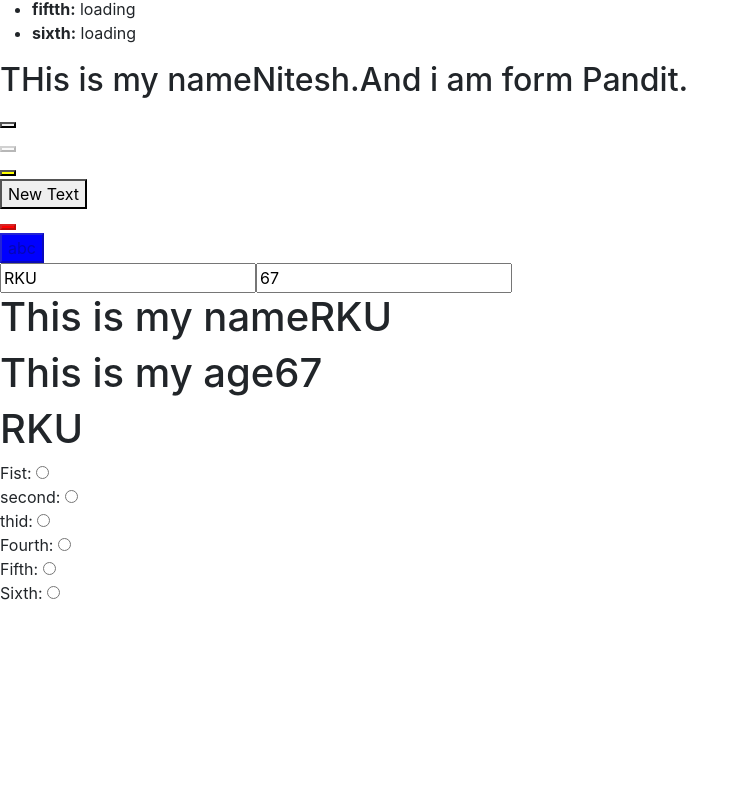
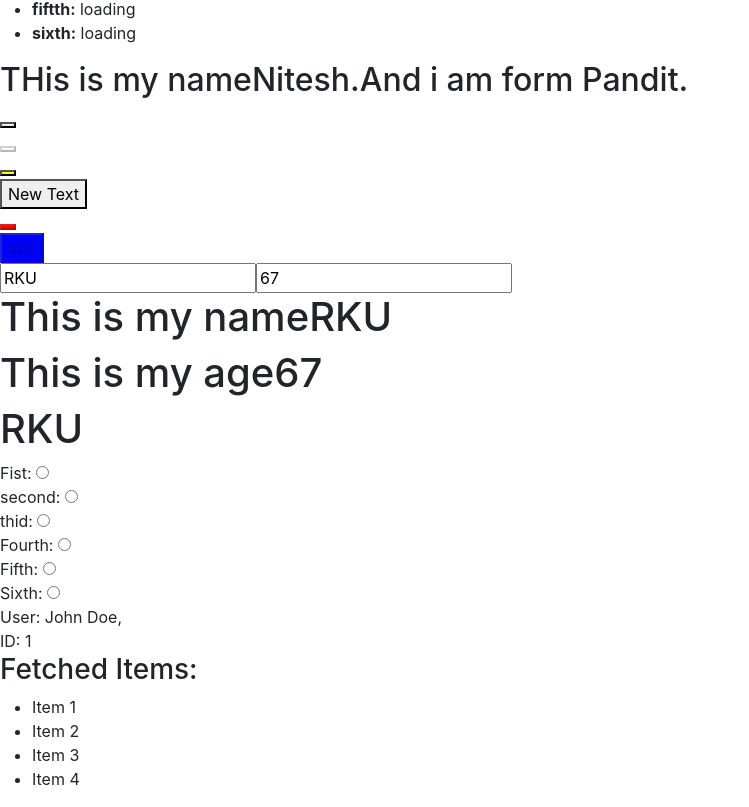
Before and after one commit to Nitesh-Pandit/my-app, a React (Create React App) app: page / in a window 1280 px wide. Shown: the part 271-1078 px from the top of the page, without its empty margins (0-749 px from the left). Before the commit the page ends 876 px from the top, so only its background shows below. Built offline with nearby package versions, Linux system fonts and the light colour scheme.

Commit message:
commiting now

```diff
--- a/package.json
+++ b/package.json
@@ -3,6 +3,7 @@
   "version": "0.1.0",
   "private": true,
   "dependencies": {
+    "bluebird": "^3.7.2",
     "cra-template": "1.2.0",
     "react": "^19.0.0",
     "react-dom": "^19.0.0",
--- a/src/App.js
+++ b/src/App.js
@@ -9,6 +9,7 @@ import Statement3 from "./componenet/Statement3";
 import Defaultprops from "./componenet/defaultprops";
 import Anmoysous from "./componenet/Anmoysous";
 import Goo from "./componenet/Goo";
+import ApiSimulation from "./componenet/UseeffectClass";
 import { StrictMode } from "react";
 function App() {
   return (
@@ -36,6 +37,9 @@ function App() {
     <Defaultprops var1={true} var2={"blue"} var3={"abc"} />
   </StrictMode>
 <Goo/>
+
+    <ApiSimulation />
+
     </>
   );
 }
--- a/src/componenet/Goo.jsx
+++ b/src/componenet/Goo.jsx
@@ -6,7 +6,6 @@ function Goo() {
 
 
     // const[color,setColor]=useState("red")
-    const[bold,setBold]=useState("bold")
   return (
     <div>
         <input type="text" value={name} onChange={(e)=> setName(e.target.value)} />
--- /dev/null
+++ b/src/componenet/UseeffectClass.jsx
@@ -0,0 +1,61 @@
+import * as React from "react";
+function fetchUser(){
+    return new Promise((resolve) => {
+        setTimeout(() => {
+            resolve({ id: 1, name : "John Doe"});
+        }, 1000);
+    })
+}
+
+function fetchdata(){
+    return new Promise((resolve) => {
+        setTimeout(() => {
+            resolve(["Item 1", "Item 2", "Item 3", "Item 4"]);
+        }, 1000);
+    })
+}
+
+function ApiSimulation(){
+    const [user, setUser] = React.useState("loading");
+    const [id, setId] = React.useState("loading");
+
+    const [items, setItems] = React.useState([]);
+    const [loadingItems, setLoadingItems] = React.useState(true);
+    React.useEffect(() => {
+        fetchUser().then((user) => {
+            setUser(user.name);
+            setId(user.id);
+        });
+
+
+        fetchdata()
+            .then((data) => {
+                setItems(data);
+                setLoadingItems(false);
+            })
+            .catch((error) => {
+                console.error("Error fetching data:", error);
+                setLoadingItems(false);
+            });
+    }, []);
+
+
+    return (
+        <div>
+            User: {user}, <br />
+            ID: {id}
+
+            <h3>Fetched Items:</h3>
+            {loadingItems ? (
+                <p>Loading items...</p>
+            ) : (
+                <ul>
+                    {items.map((item, index) => (
+                        <li key={index}>{item}</li>
+                    ))}
+                </ul>
+            )}
+        </div>
+    );
+}
+export default ApiSimulation;
```
Also changed, not shown: 1 other file (tests, documents, lock files or other folders).
